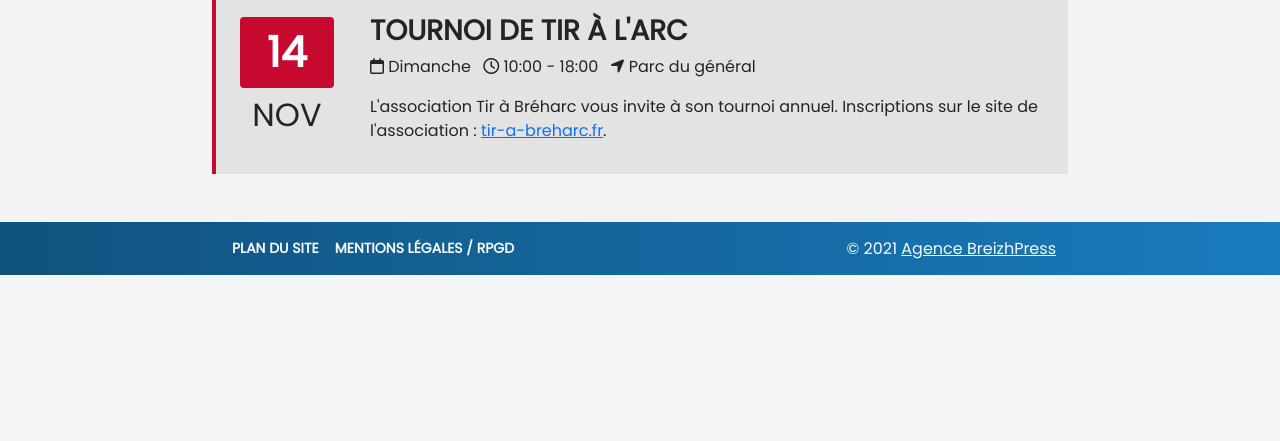
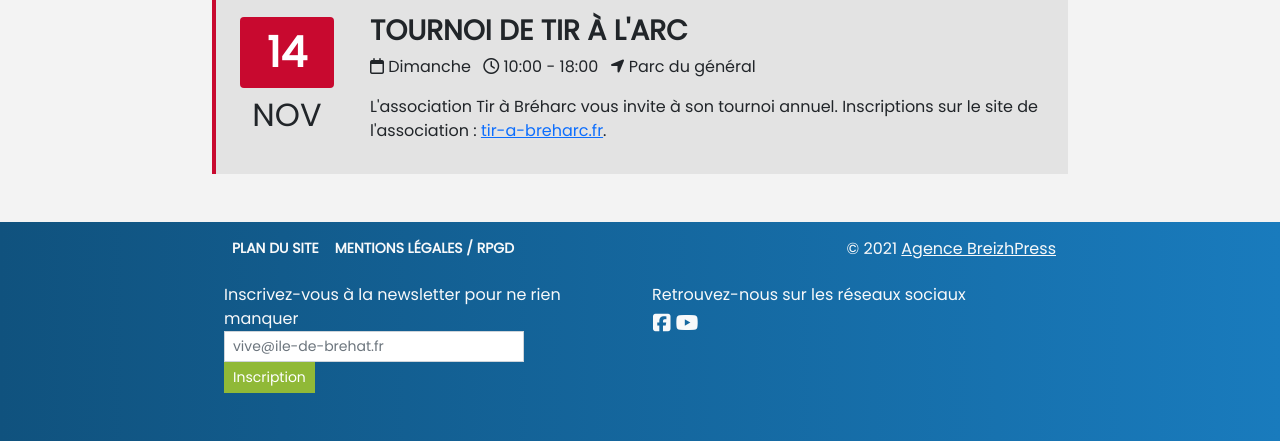
Before and after one commit to yusa-ai/brehat, a PHP site: page / in a window 1280 px wide. Shown: the part 2254-2695 px from the top of the page. Before the commit the page ends 2529 px from the top, so only its background shows below. Run offline with PHP 8.4, Linux system fonts and the light colour scheme; some libraries are stand-ins or nearby versions.

Commit message:
Implémente footer

```diff
--- a/css/style.css
+++ b/css/style.css
@@ -27,12 +27,6 @@ body {
     box-shadow: none;
 }
 
-/* Bannière */
-
-#banniere {
-    background: url("../img/banner.png") 0 40%;
-    height: 250px;
-}
 
 /* Navbar */
 
@@ -71,6 +65,13 @@ body {
 
 .dropdown:hover > .dropdown-menu {
     display: block;
+}
+
+/* Bannière */
+
+#banniere {
+    background: url("../img/banner.png") 0 40%;
+    height: 250px;
 }
 
 /* Tourisme */
--- a/index.htm
+++ b/index.htm
@@ -127,7 +127,7 @@
             <div class="d-lg-inline-flex">
                 <article class="card p-0 rounded-0 border-0 w-100 mb-2 mb-xl-0">
                     <div class="card-body">
-                        <h5 class="card-title fw-bold">Repas des aînés – dimanche 7 novembre 2021</h5>
+                        <h5 class="card-title fw-bold clickable">Repas des aînés – dimanche 7 novembre 2021</h5>
                         <div class="actualite-tags">
                             <p class="badge bg-danger text-uppercase text-light clickable">A la une</p>
                         </div>
@@ -141,7 +141,7 @@
                 </article>
                 <article class="card p-0 rounded-0 border-0 w-100 mb-2 mb-xl-0">
                     <div class="card-body">
-                        <h5 class="card-title fw-bold">Festival Les Scènes de Bréhat</h5>
+                        <h5 class="card-title fw-bold clickable">Festival Les Scènes de Bréhat</h5>
                         <div class="actualite-tags">
                             <p class="badge bg-danger text-uppercase text-light clickable">A la une</p>
                             <p class="badge bg-danger text-uppercase text-light clickable">Bréhat Infos</p>
@@ -157,7 +157,7 @@
                 </article>
                 <article class="card p-0 rounded-0 border-0 w-100 mb-2 mb-xl-0">
                     <div class="card-body">
-                        <h5 class="card-title fw-bold">Enquête : que deviennent vos biodéchets ?</h5>
+                        <h5 class="card-title fw-bold clickable">Enquête : que deviennent vos biodéchets ?</h5>
                         <div class="actualite-tags">
                             <p class="badge bg-danger text-uppercase text-light clickable">Bréhat Infos</p>
                         </div>
@@ -204,11 +204,11 @@
         <p class="display-6 text-dark">Événements</p>
         <div class="row row-striped">
             <div class="col-md-2 text-right">
-                <h1 class="display-4 text-center clickable"><span class="badge bg-danger">07</span></h1>
+                <h1 class="display-4 text-center"><span class="badge bg-danger">07</span></h1>
                 <h2 class="text-center">NOV</h2>
             </div>
             <div class="col-md-10">
-                <h3 class="text-uppercase text-center text-md-start"><strong>Repas des aînés</strong></h3>
+                <h3 class="text-uppercase text-center clickable text-md-start"><strong>Repas des aînés</strong></h3>
                 <ul class="list-inline">
                     <li class="list-inline-item"><i aria-hidden="true" class="fa fa-calendar-o"></i> Dimanche</li>
                     <li class="list-inline-item"><i aria-hidden="true" class="fa fa-clock-o"></i> 12:00 - 14:00</li>
@@ -221,11 +221,11 @@
         </div>
         <div class="row row-striped">
             <div class="col-md-2 text-right">
-                <h1 class="display-4 text-center clickable"><span class="badge bg-danger">13</span></h1>
+                <h1 class="display-4 text-center"><span class="badge bg-danger">13</span></h1>
                 <h2 class="text-center">NOV</h2>
             </div>
             <div class="col-md-10">
-                <h3 class="text-uppercase text-center text-md-start"><strong>Inauguration du Musée de
+                <h3 class="text-uppercase text-center clickable text-md-start"><strong>Inauguration du Musée de
                     l'histoire</strong></h3>
                 <ul class="list-inline">
                     <li class="list-inline-item"><i aria-hidden="true" class="fa fa-calendar-o"></i> Samedi</li>
@@ -240,11 +240,11 @@
         </div>
         <div class="row row-striped">
             <div class="col-md-2 text-right">
-                <h1 class="display-4 text-center clickable"><span class="badge bg-danger">14</span></h1>
+                <h1 class="display-4 text-center"><span class="badge bg-danger">14</span></h1>
                 <h2 class="text-center">NOV</h2>
             </div>
             <div class="col-md-10">
-                <h3 class="text-uppercase text-center text-md-start"><strong>tournoi de tir à l'arc</strong></h3>
+                <h3 class="text-uppercase text-center clickable text-md-start"><strong>Tournoi de tir à l'arc</strong></h3>
                 <ul class="list-inline">
                     <li class="list-inline-item"><i aria-hidden="true" class="fa fa-calendar-o"></i> Dimanche</li>
                     <li class="list-inline-item"><i aria-hidden="true" class="fa fa-clock-o"></i> 10:00 - 18:00</li>
@@ -261,7 +261,7 @@
 </section>
 
 <!--Footer-->
-<footer class="container-fluid g-padding" id="footer">
+<footer class="container-fluid g-padding pb-5" id="footer">
     <!--Liens-->
     <div class="d-flex justify-content-center justify-content-lg-start align-items-center flex-wrap py-2">
         <div class="footer-link clickable text-light text-uppercase fw-bold text-nowrap p-2">Plan du site</div>
@@ -272,13 +272,30 @@
         <div class="text-light text-nowrap ms-lg-auto">© 2021 <a class="text-light" href="https://www.breizhpress.com/"
                                                                  target="_blank">Agence BreizhPress</a></div>
     </div>
-    <!--???-->
-    <div class="row">
+    <!--Communication-->
+    <div class="row pt-2">
+        <!--Newsletter-->
         <div class="col-md-6">
+            <label for="newsletter" class="text-light">Inscrivez-vous à la newsletter pour ne rien manquer</label>
+            <div class="row">
+                <div class="col-auto">
+                    <input class="form-control form-control-sm rounded-0" id="newsletter" type="text" placeholder="vive@ile-de-brehat.fr" aria-label="Mail newsletter" style="width: 300px;">
+                </div>
+                <div class="col-auto">
+                    <button type="button" class="btn btn-sm btn-success mt-2 mt-lg-0 rounded-0">Inscription</button>
+                </div>
+            </div>
+
+
 
         </div>
+        <!--Réseaux sociaux-->
         <div class="col-md-6">
-
+            <div class="col-auto text-light">Retrouvez-nous sur les réseaux sociaux</div>
+            <div class="col-auto btn btn-lg text-light p-0">
+                <a class="clickable" href="https://www.facebook.com/pages/category/Town-Hall/Mairie-de-lile-de-Br%C3%A9hat-109476447520454/" target="_blank"><i class="fab fa-facebook-square"></i></a>
+                <a class="clickable" href="https://www.youtube.com/channel/UCKjtJqq0QdIYhCIgUOmA36Q" target="_blank"><i class="fab fa-youtube"></i></a>
+            </div>
         </div>
     </div>
 </footer>
```
